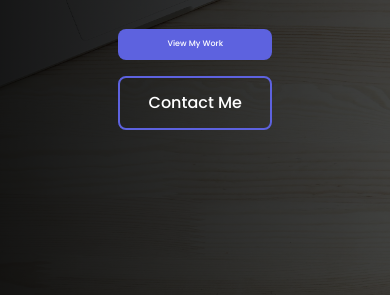
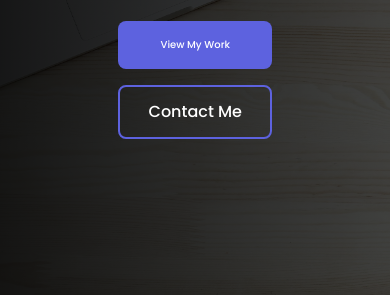
Before and after one commit to nanyaCodes/My-portfolio, a plain HTML site: page index.html in a window 390 px wide. Shown: the part 549-844 px from the top of the page. Drawn offline with nearby package versions, Linux system fonts and the light colour scheme.

Commit message:
style changes

```diff
--- a/style.css
+++ b/style.css
@@ -836,8 +836,8 @@ img {
         margin: 0 auto;
     }
     .primary-btn{
-        font-size: 8px;
-        padding: 9px 9px;
+        font-size: 10px;
+        padding: 16px 9px;
     }
 
     .highlight{
@@ -847,7 +847,7 @@ img {
 
     .view{
         font-size: 10px;
-        padding: 18px 9px;
+        padding: 12px 9px;
     }
 
     .hero-content h2 {
```
